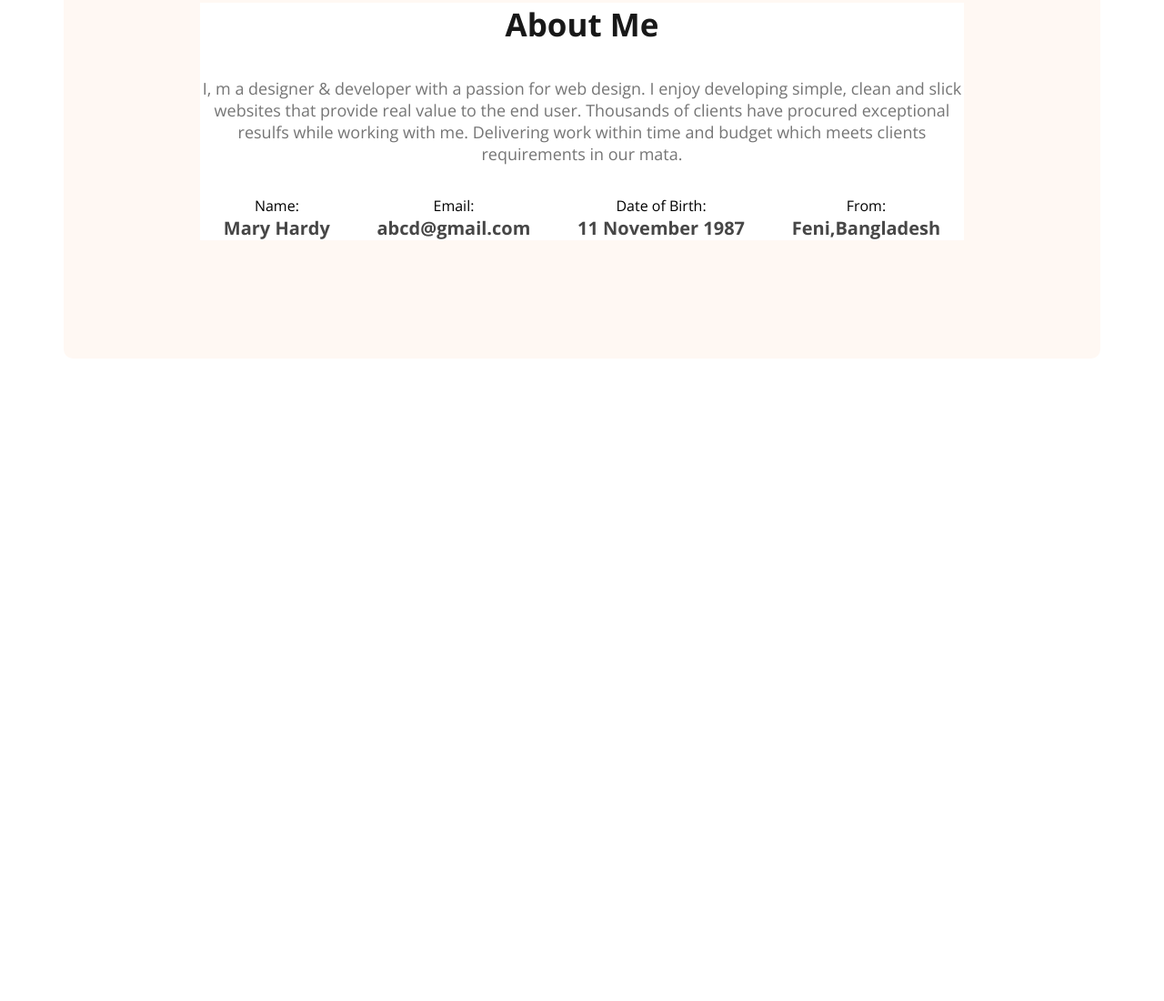
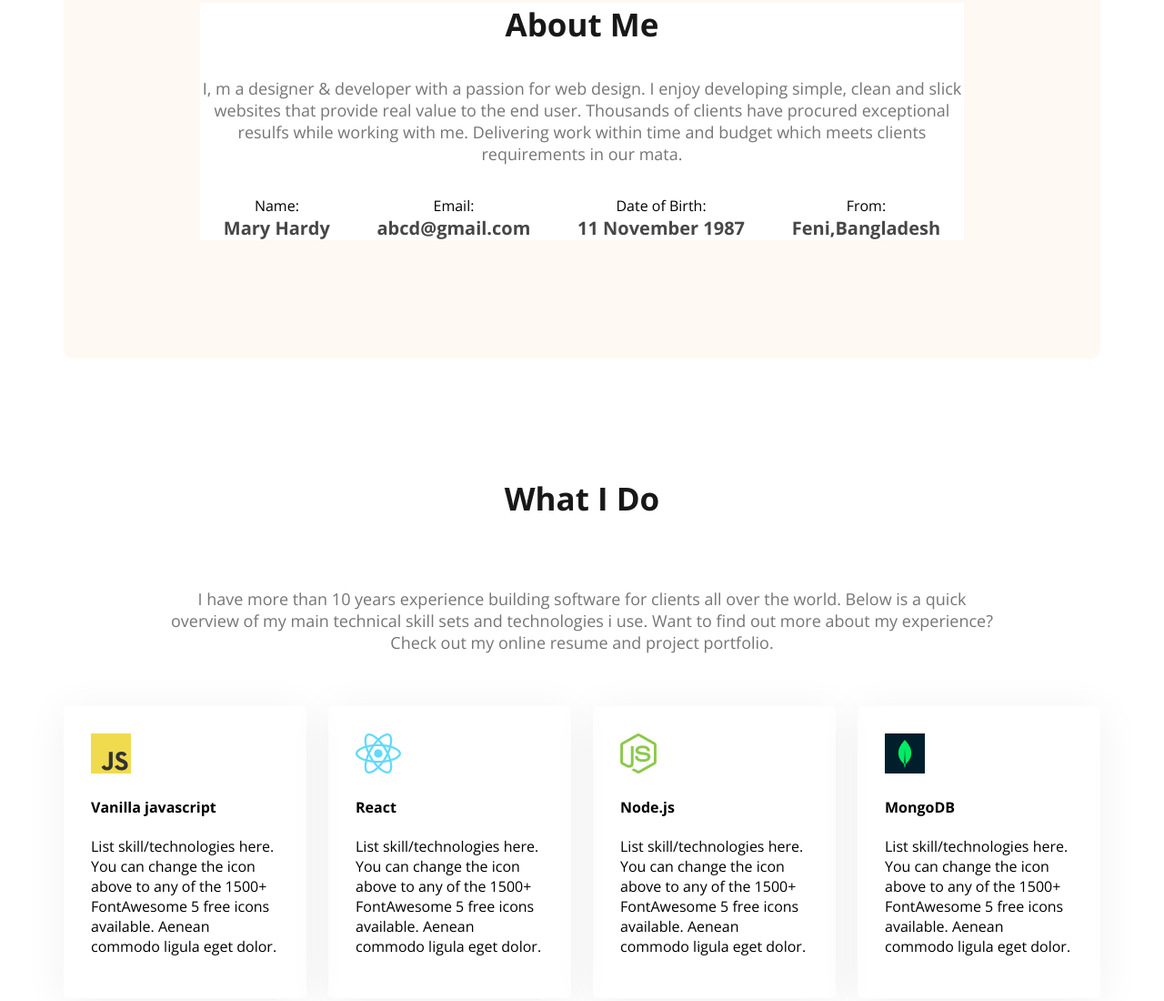
Before and after one commit to Sharif-wd1/web-dev-portfolio, a plain HTML site: page index.html in a window 1280 px wide. Shown: the part 1415-2515 px from the top of the page at 91% size. Before the commit the page ends 1817 px from the top, so only its background shows below. Drawn offline with nearby package versions, Linux system fonts and the light colour scheme.

Commit message:
added skill section

```diff
--- a/index.html
+++ b/index.html
@@ -10,6 +10,7 @@
     <link rel="stylesheet" href="styles/index.css">
 </head>
 <body class="open-sans-logo">
+    <!-- header -->
     <header class="header secondary-bg">
         <nav>
             <h3 class="nav-title">Ma<span class="text-primary">r</span>y</h3>
@@ -19,6 +20,7 @@
                 <li><a href=""><button class="btn-primary">Hire Me</button></a></li>
             </ul>
         </nav>
+        <!-- banner -->
         <div class="banner">
             <div class="banner-content">
                 <h4 class="banner-greeting greeting dark-2">Hi I am</h4>
@@ -34,6 +36,7 @@
         </div>
     </header>
     <main>
+        <!-- about section -->
         <section class="about secondary-bg">
              <div class="about-item-bg">
                  <h3 class="section-title">About Me</h3>
@@ -60,6 +63,36 @@
                  </div>
              </div>
         </section>
+        <!-- what i do section -->
+         <section class="skills">
+            <h3 class="section-title text-center">What I Do</h3>
+            <p class="section-description text-center">
+                I have more than 10 years experience building software for clients all over the world. Below is a quick overview of my main technical skill sets and technologies i use. Want to find out more about my experience? Check out my online resume and project portfolio.
+            </p>
+
+            <div class="skills-container">
+                <div class="skill">
+                    <img src="/images/icons/js.png" alt="javascript">
+                    <h4 class="skill-title">Vanilla javascript</h4>
+                    <p class="skill-description">List skill/technologies here. You can change the icon above to any of the 1500+ FontAwesome 5 free icons available. Aenean commodo ligula eget dolor.</p>
+                </div>
+                <div class="skill">
+                    <img src="/images/icons/react.png" alt="react">
+                    <h4 class="skill-title">React</h4>
+                    <p class="skill-description">List skill/technologies here. You can change the icon above to any of the 1500+ FontAwesome 5 free icons available. Aenean commodo ligula eget dolor.</p>
+                </div>
+                <div class="skill">
+                    <img src="/images/icons/nodejs.png " alt="nodejs">
+                    <h4 class="skill-title">Node.js</h4>
+                    <p class="skill-description">List skill/technologies here. You can change the icon above to any of the 1500+ FontAwesome 5 free icons available. Aenean commodo ligula eget dolor.</p>
+                </div>
+                <div class="skill">
+                    <img src="/images/icons/mongo.png" alt="mongo">
+                    <h4 class="skill-title">MongoDB</h4>
+                    <p class="skill-description">List skill/technologies here. You can change the icon above to any of the 1500+ FontAwesome 5 free icons available. Aenean commodo ligula eget dolor.</p>
+                </div>
+            </div>
+         </section>
     </main>
     <footer>
 
--- a/styles/index.css
+++ b/styles/index.css
@@ -40,6 +40,12 @@
   background-color: #FFF8F3;
 }
 
+.text-center {
+  text-align: center;
+  padding-left: 110px;
+  padding-right: 110px;
+  padding-bottom: 40px;
+}
 .btn-c {
   background-color: white;
   color: #FD6E0A;
@@ -127,6 +133,10 @@ main {
   max-width: 1140px;
   margin: 0 auto;
 }
+main section{
+  margin-top: 130px;
+  margin-bottom: 130px;
+}
 
 /* About Style */
 
@@ -134,7 +144,7 @@ main {
   border-radius: 10px;
   padding: 130px 150px;
   text-align: center;
-  margin-top: 130px;
+  /* margin-top: 130px; */
 }
 
 .about-items {
@@ -160,3 +170,15 @@ main {
 .bg {
   background-color: #ffffff;
 }
+
+/* skill section style */
+.skills-container {
+  display: flex;
+  gap: 24px;
+}
+
+.skill {
+  padding: 30px;
+  border-radius: 5px;
+  box-shadow: 0px 6px 50px 0 rgba(0, 0, 0, 0.06);
+}
```
